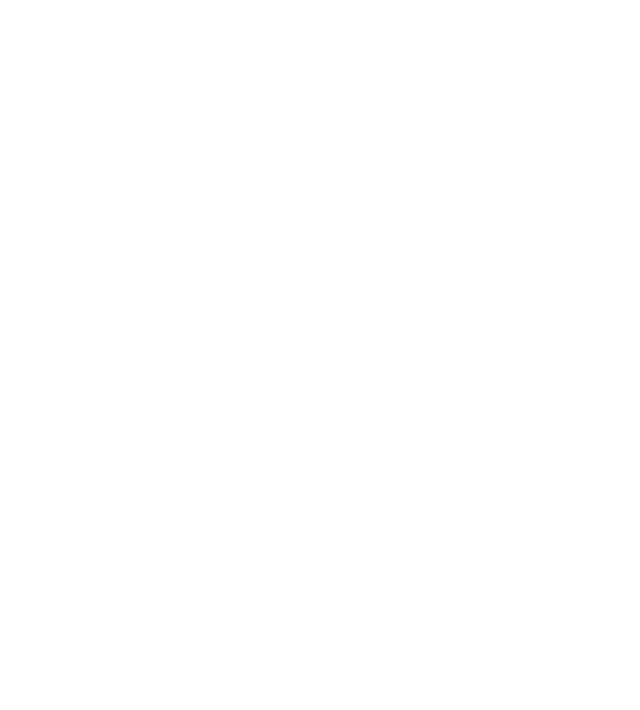
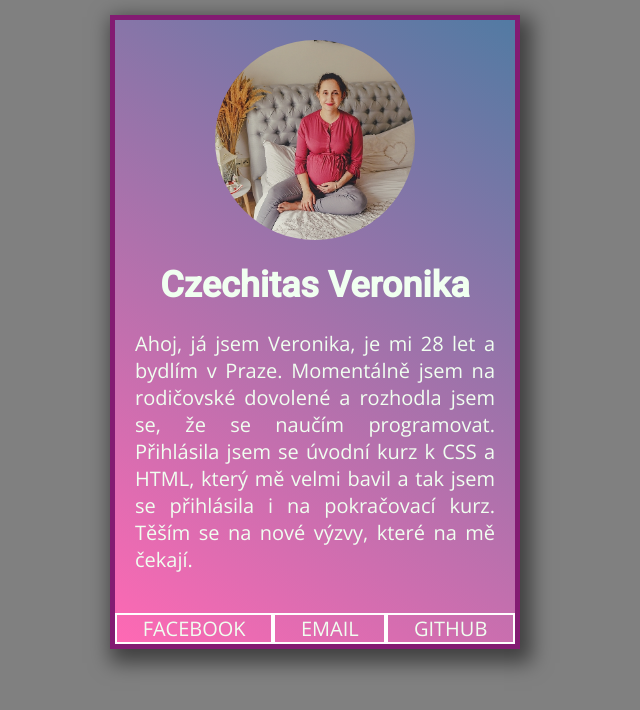
Before and after one commit to Czechitas-Liberec-HTML-CSS-2021-DK/projekt-01-vizitka-Veruuko, a plain HTML site: page index.html in a window 1280 px wide. Shown: the whole page, without its empty margins (325-965 px from the left). Drawn offline with nearby package versions, Linux system fonts and the light colour scheme.

Commit message:
Odevzdání úkolu
Vizitka

```diff
--- a/index.html
+++ b/index.html
@@ -1,18 +1,30 @@
-<!--
-Vytvoř osobní vizitku se:
-
-- jménem,
-- krátkým odstavcem o sobě,
-- odkazem na svůj profil,
-- vlastní fotkou (aby tě lektoři poznali),
-- odkazem na svůj e-mail.
-
-Vizitku ostyluj pomocí CSS:
-
-- Nastav barvu pozadí, popředí
-- Uprav velikost písma, zarovnání textu
-- Přidej si vlastní písmo např. z Google Fonts
-- Další vlastnosti dle vlastního uvážení
-
-Tip: Webdesign In 4 Minutes https://jgthms.com/web-design-in-4-minutes/
--->
+<!DOCTYPE html>
+<html lang="en">
+<head>
+    <meta charset="UTF-8">
+    <meta http-equiv="X-UA-Compatible" content="IE=edge">
+    <meta name="viewport" content="width=device-width, initial-scale=1.0">
+    <title>Document</title>
+    <link rel="stylesheet" href="style.css">
+    <link rel="preconnect" href="https://fonts.googleapis.com">
+    <link rel="preconnect" href="https://fonts.gstatic.com" crossorigin>
+    <link href="https://fonts.googleapis.com/css2?family=Open+Sans:wght@300&family=Roboto:wght@500&display=swap" rel="stylesheet">
+</head>
+<body>
+    <div class="box">
+    <div class="ramecek">
+    <img src="/LUR_4048e.JPG" alt="Má fotografie" width="200">
+    <h1>Czechitas Veronika</h1>
+    <p>Ahoj, já jsem Veronika, je mi 28 let a bydlím v Praze. Momentálně jsem na rodičovské dovolené a rozhodla jsem se, že se naučím programovat. Přihlásila jsem se úvodní kurz k CSS a HTML, který mě velmi bavil a tak jsem se přihlásila i na pokračovací kurz. Těším se na nové výzvy, které na mě čekají.</p></div>
+    <ul class="kontakty">
+    <li>
+        <a href="https://www.facebook.com/verca.kotrsova" target="_blank">FACEBOOK</a></li>
+    <li>
+        <a href="mailto:Verka.kokos@seznam.cz" target="_blank">EMAIL</a></li>
+    <li>
+        <a href="https://github.com/Veruuko" target="_blank">GITHUB</a>
+    </li>
+    </ul>
+    </div>
+</body>
+</html>
--- /dev/null
+++ b/style.css
@@ -0,0 +1,62 @@
+body {
+    background-color: gray;
+    color: honeydew;
+    font-family: "Open Sans";
+    font-size: 20px;
+}
+
+p {
+    text-align: justify;
+}
+
+h1 {
+    font-family: Roboto;
+    font-size: 36px;
+    text-align: center;
+
+}
+
+
+img {
+   border-radius: 50% ;
+   max-width: 100%;
+   display:block;
+   margin: auto;
+}
+
+.box {
+    background-color: hotpink;
+    background: linear-gradient(35deg, hotpink, hsl(210, 33%, 48%)  );
+    max-width: 400px;
+    margin: 15px auto 0 auto;
+    border: 5px solid #831b72;
+    box-shadow:  6px 8px 19px 6px rgba(0, 0, 0, 0.5);
+}
+
+.kontakty {
+    display: flex;
+    list-style: none;
+    margin: 0 0 0 auto;
+    padding: 0;
+}
+
+.kontakty li {
+    flex: 1 0 auto;
+    text-align: center;
+}
+
+.kontakty li a {
+    border: 2px solid white;
+    display: block;
+    color: honeydew;
+    text-decoration: none;
+
+}
+
+.ramecek {
+    padding: 20px;
+}
+
+.kontakty li a:hover {
+    background-color: rgb(151, 33, 92);
+}
```
Also changed, not shown: LUR_4048e.JPG (added).
